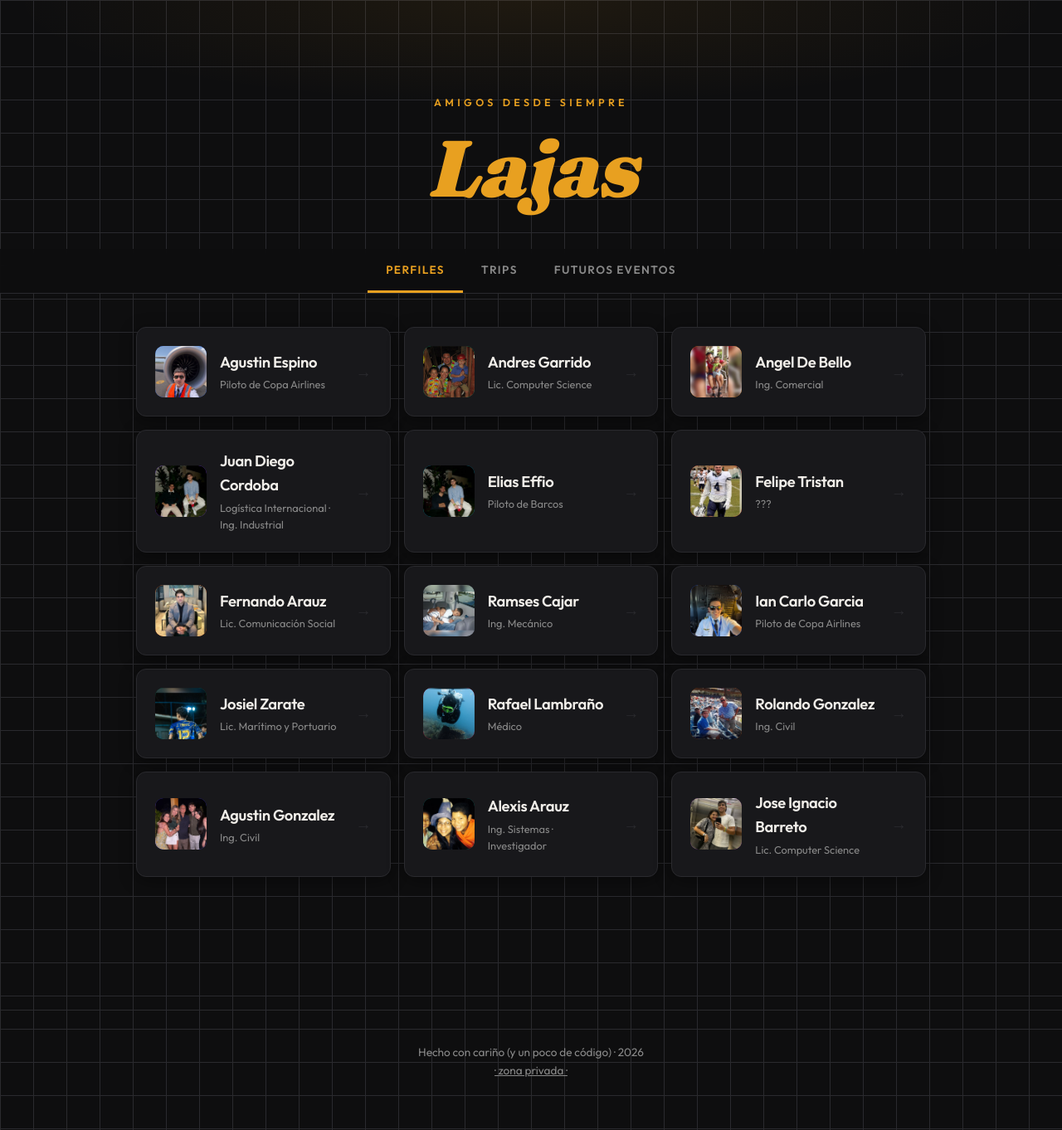
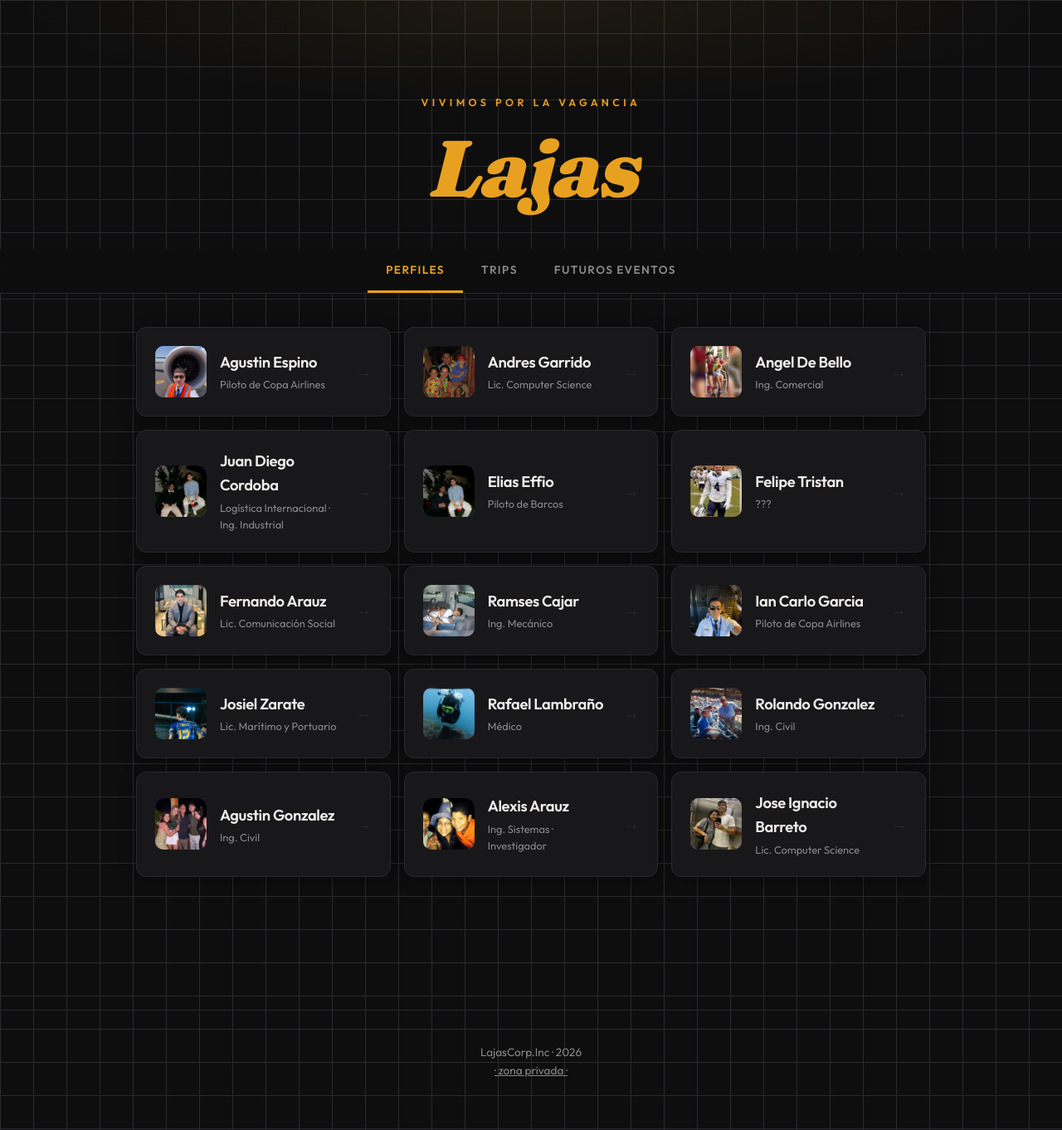
Before and after one commit to Rasinger14/Lajas, a website: page public/index.html in a window 1280 px wide. Shown: the whole page at 83% size. Drawn offline with Linux system fonts and the light colour scheme.

Commit message:
Lajas 2.1

```diff
--- a/public/index.html
+++ b/public/index.html
@@ -12,7 +12,7 @@
 <body>
 
   <header class="portada">
-    <p class="saludo">Amigos desde siempre</p>
+    <p class="saludo">Vivimos por la Vagancia</p>
     <h1><em>Lajas</em></h1>
   </header>
 
@@ -41,7 +41,7 @@
   </main>
 
   <footer>
-    Hecho con cariño (y un poco de código) · <span id="anio"></span>
+    LajasCorp.Inc · <span id="anio"></span>
     <br>
     <a href="bandeja.html">· zona privada ·</a>
   </footer>
```
